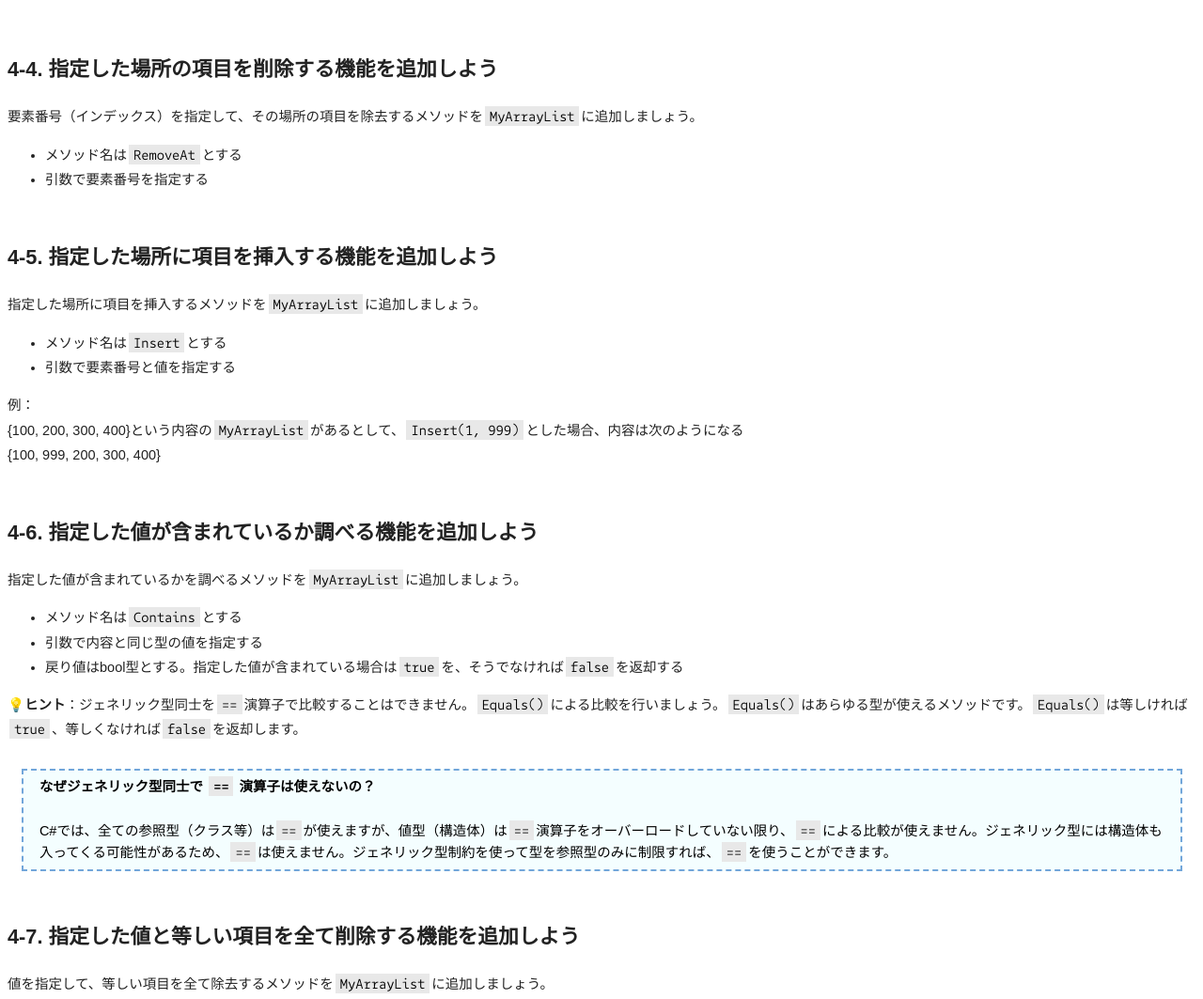
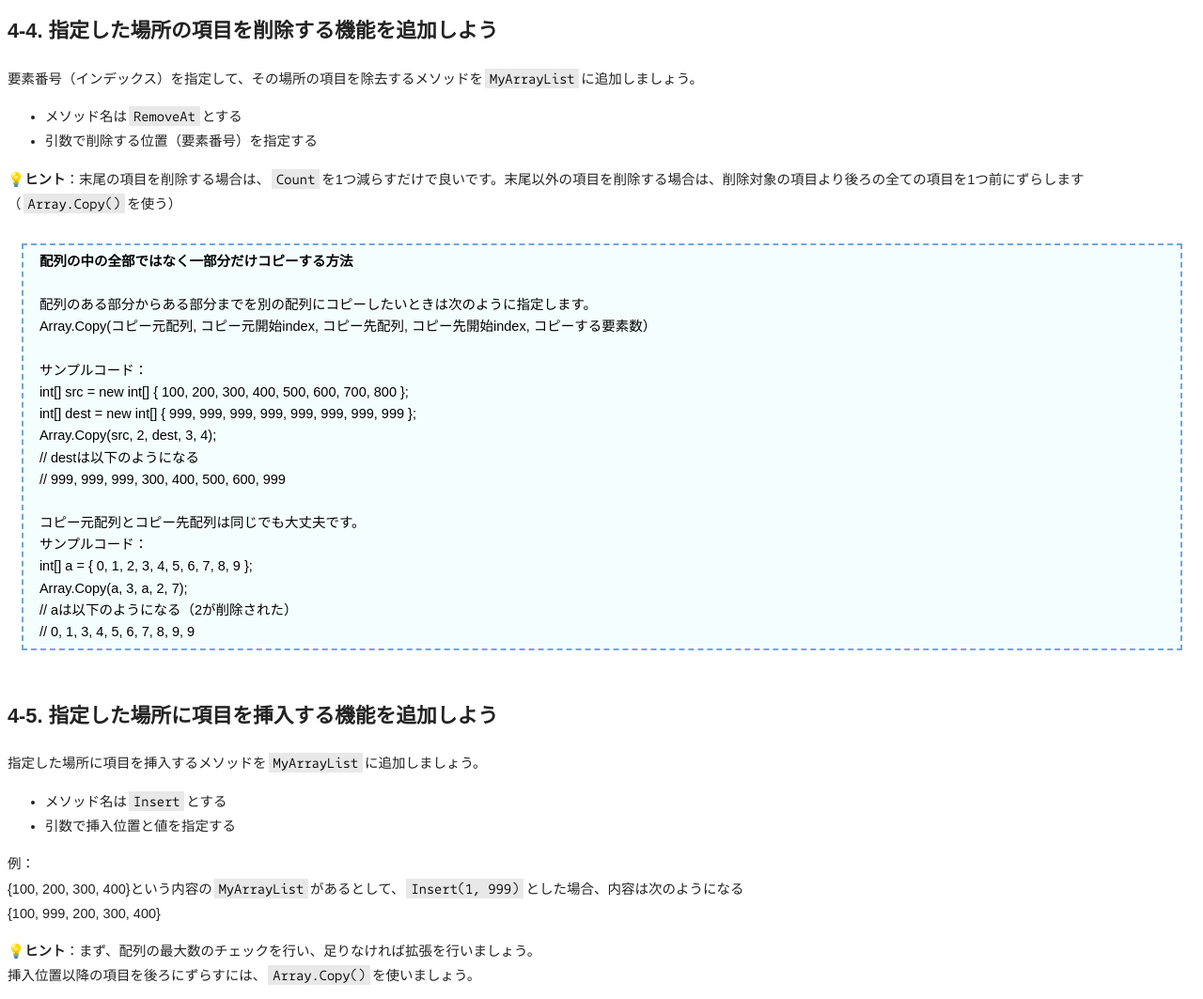
Before and after one commit to ymotoyama/CSharpText, a plain HTML site: page MyArrayList/index.html in a window 1280 px wide. Shown: the part 3460-4523 px from the top of the page at 94% size. Drawn offline with Linux system fonts and the light colour scheme.

Commit message:
Array.Copy()の使い方を追記した。

```diff
--- a/MyArrayList/index.html
+++ b/MyArrayList/index.html
@@ -108,25 +108,51 @@
     <p>また、既存の項目を書き換える機能はありません。</p>
     <p>インデクサーを作って、上記の問題を一気に解決しましょう。インデクサーが完成したら、<code>At()</code>メソッドは削除して構いません。</p>
     <h2><a id="mozTocId377499" class="mozTocH2"></a>列挙可能にしよう</h2>
-    <p>現状の<code>MyArrayList</code>は<code>foreach</code>で列挙することができません。<code>IEnumerable</code>インターフェースを実装するかイテレーターブロックを使うかして、<code>foreach</code>で列挙可能にしましょう。</p>
-    <br>
+    <p>現状の<code>MyArrayList</code>は<code>foreach</code>で列挙することができません。<code>IEnumerable</code>インターフェースを実装するかイテレーターブロックを使うかして、<code>foreach</code>で列挙可能にしましょう。<br>
+    </p>
     <ul>
     </ul>
     <h2><a id="mozTocId938709" class="mozTocH2"></a>指定した場所の項目を削除する機能を追加しよう</h2>
     <p>要素番号（インデックス）を指定して、その場所の項目を除去するメソッドを<code>MyArrayList</code>に追加しましょう。</p>
     <ul>
       <li>メソッド名は<code>RemoveAt</code>とする</li>
-      <li>引数で要素番号を指定する</li>
+      <li>引数で削除する位置（要素番号）を指定する</li>
+    </ul>
+    <p><b><b>💡</b>ヒント</b>：末尾の項目を削除する場合は、<code>Count</code>を1つ減らすだけで良いです。末尾以外の項目を削除する場合は、削除対象の項目より後ろの全ての項目を1つ前にずらします（<code>Array.Copy()</code>を使う）</p>
+    <p>
+    </p>
+    <p class="column"><b>配列の中の全部ではなく一部分だけコピーする方法</b><br>
+      <br>
+      配列のある部分からある部分までを別の配列にコピーしたいときは次のように指定します。<br>
+      Array.Copy(コピー元配列, コピー元開始index, コピー先配列, コピー先開始index, コピーする要素数）<br>
+      <br>
+      サンプルコード：<br>
+      int[] src = new int[] { 100, 200, 300, 400, 500, 600, 700, 800 };<br>
+      int[] dest = new int[] { 999, 999, 999, 999, 999, 999, 999, 999 };<br>
+      Array.Copy(src, 2, dest, 3, 4);<br>
+      // destは以下のようになる<br>
+      // 999, 999, 999, 300, 400, 500, 600, 999<br>
+      <br>
+      コピー元配列とコピー先配列は同じでも大丈夫です。<br>
+      サンプルコード：<br>
+      int[] a = { 0, 1, 2, 3, 4, 5, 6, 7, 8, 9 };<br>
+      Array.Copy(a, 3, a, 2, 7);<br>
+      // aは以下のようになる（2が削除された）<br>
+      // 0, 1, 3, 4, 5, 6, 7, 8, 9, 9<br>
+    </p>
+    <ul>
     </ul>
     <h2><a id="mozTocId175604" class="mozTocH2"></a>指定した場所に項目を挿入する機能を追加しよう</h2>
     <p>指定した場所に項目を挿入するメソッドを<code>MyArrayList</code>に追加しましょう。</p>
     <ul>
       <li>メソッド名は<code>Insert</code>とする</li>
-      <li>引数で要素番号と値を指定する</li>
+      <li>引数で挿入位置と値を指定する</li>
     </ul>
     <p>例：<br>
       {100, 200, 300, 400}という内容の<code>MyArrayList</code>があるとして、<code>Insert(1, 999)</code>とした場合、内容は次のようになる<br>
       {100, 999, 200, 300, 400}</p>
+    <p><b><b>💡</b>ヒント</b>：まず、配列の最大数のチェックを行い、足りなければ拡張を行いましょう。<br>
+      挿入位置以降の項目を後ろにずらすには、<code>Array.Copy()</code>を使いましょう。</p>
     <h2><a id="mozTocId638136" class="mozTocH2"></a>指定した値が含まれているか調べる機能を追加しよう</h2>
     <p>指定した値が含まれているかを調べるメソッドを<code>MyArrayList</code>に追加しましょう。</p>
     <ul>
@@ -134,7 +160,7 @@
       <li>引数で内容と同じ型の値を指定する</li>
       <li>戻り値はbool型とする。指定した値が含まれている場合は<code>true</code>を、そうでなければ<code>false</code>を返却する</li>
     </ul>
-    <p><b><b>💡</b>ヒント</b>：ジェネリック型同士を<code>==</code>演算子で比較することはできません。<code>Equals()</code>による比較を行いましょう。<code>Equals()</code>はあらゆる型が使えるメソッドです。<code>Equals()</code>は等しければ<code>true</code>、等しくなければ<code>false</code>を返却します。</p>
+    <p><b><b>💡</b>ヒント</b>：ジェネリック型同士を<code>==</code>演算子で比較することはできません。<code>Equals()</code>による比較を行いましょう。<code>Equals()</code>は等しければ<code>true</code>、等しくなければ<code>false</code>を返却するメソッドです。<code>Equals()</code>はあらゆる型で使えます。</p>
     <p class="column"><b>なぜジェネリック型同士で <code>==</code> 演算子は使えないの？</b><br>
       <br>
       C#では、全ての参照型（クラス等）は<code>==</code>が使えますが、値型（構造体）は<code>==</code>演算子をオーバーロードしていない限り、<code>==</code>による比較が使えません。ジェネリック型には構造体も入ってくる可能性があるため、<code>==</code>は使えません。ジェネリック型制約を使って型を参照型のみに制限すれば、<code>==</code>を使うことができます。</p>
```
